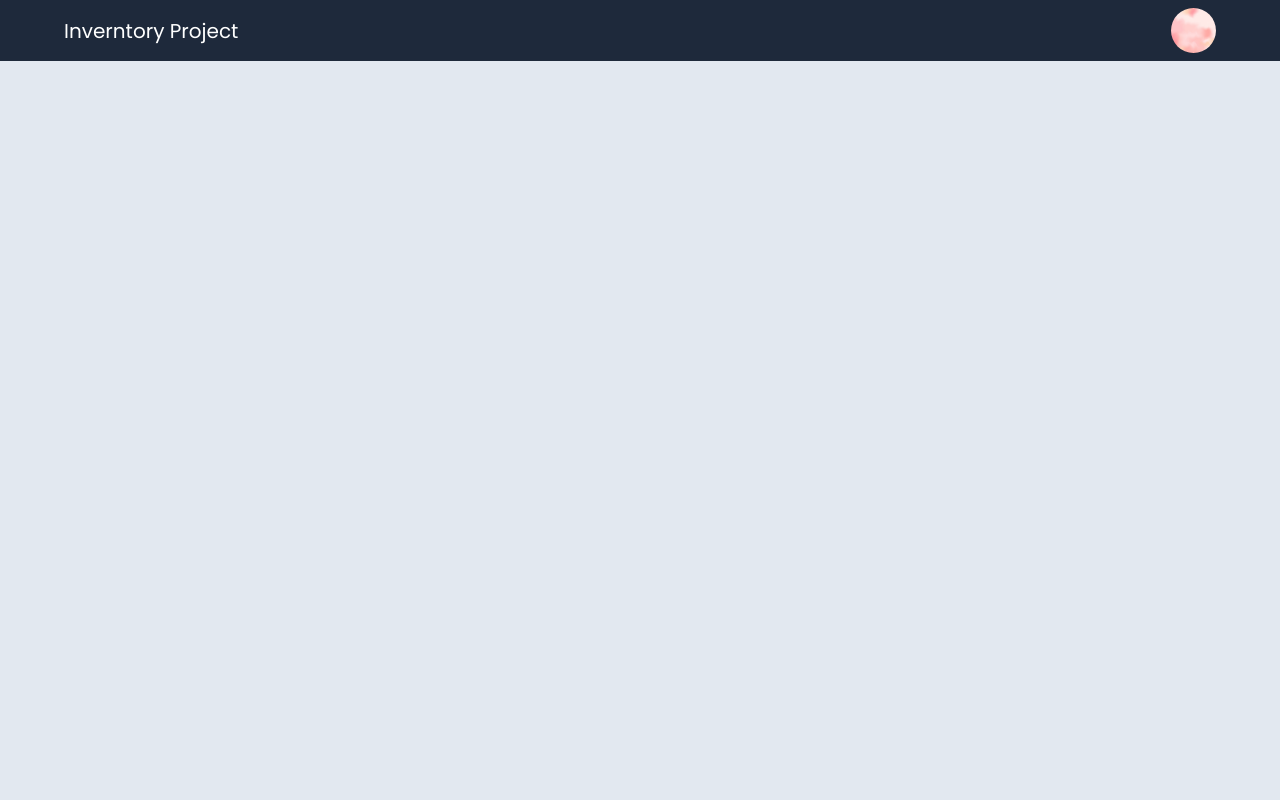
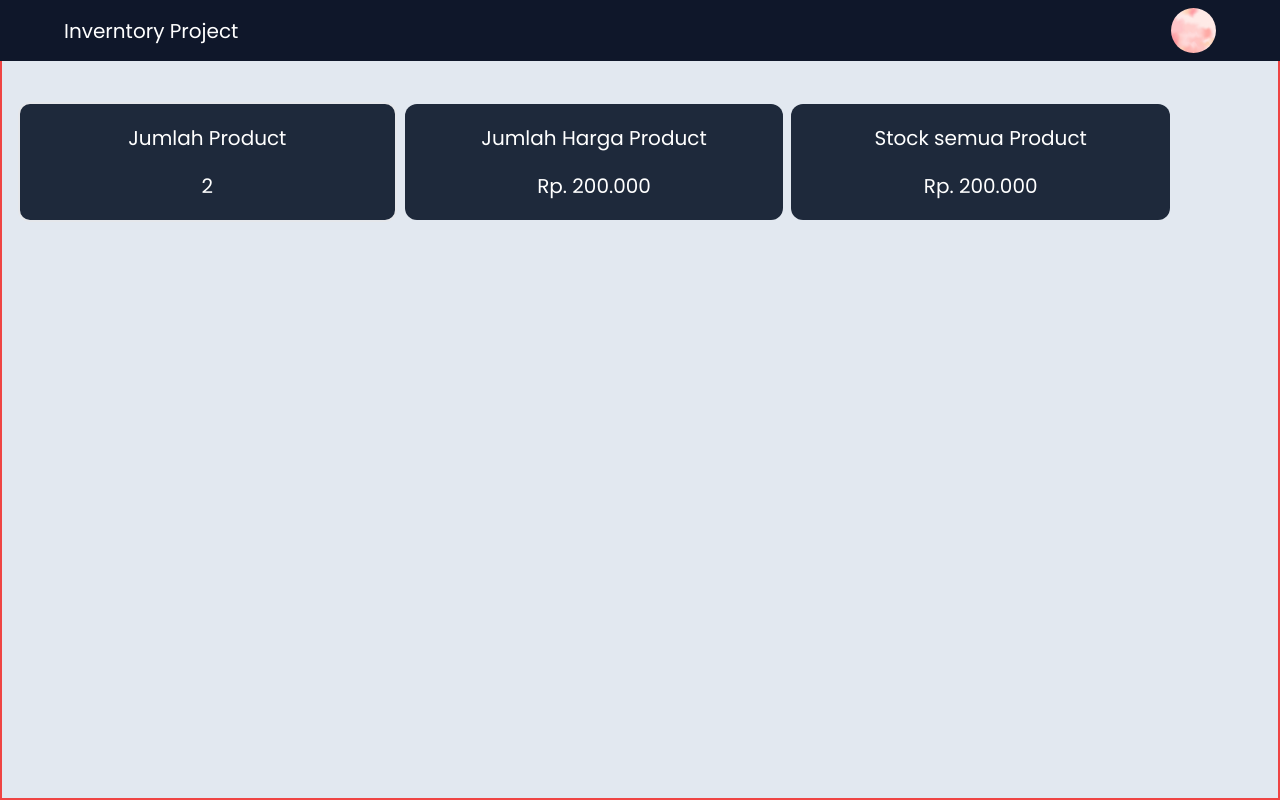
Before and after one commit to elangyudha280/web-inventory, a React (Vite) app: page /dashboard in a window 1280 px wide. Built offline with nearby package versions, Linux system fonts and the light colour scheme; sample sign-in values are in the browser's storage.

Commit message:
selesai desain card info product

```diff
--- a/src/App.jsx
+++ b/src/App.jsx
@@ -12,6 +12,8 @@ import CardRegister from './Component/ComponentLogin/CardRegister'
 import ContainerLogin from './Component/pages/ContainerLogin'
 // import component pages dashboard
 import ContainerDashboard from './Component/pages/ContainerDashboard'
+// component container  home dashboard
+import ContainerHomeDashboard from './Component/ComponentDashboard/ContainerHomeDashboard'
 
 
 // context token
@@ -47,8 +49,10 @@ function App() {
               </Route>
 
                   {/* Router about dashboard */}
-              <Route path='/dashboard' element={<ProtectedDashboard/>}>
-                <Route path='/dashboard' element={<ContainerDashboard/>}/>
+              <Route  element={<ProtectedDashboard/>}>
+                <Route path='/dashboard' element={<ContainerDashboard/>}>
+                  <Route path='/dashboard' element={<ContainerHomeDashboard/>} />
+                </Route>
               </Route>
             </Routes>
         </Router>
--- a/src/Component/ComponentDashboard/ContainerHomeDashboard.jsx
+++ b/src/Component/ComponentDashboard/ContainerHomeDashboard.jsx
@@ -3,7 +3,30 @@
 
 const ContainerHomeDashboard = ()=>{
     return (
-        <section className="container-home"></section>
+        <section className="container-home  pt-[100px] px-4 pb-5 overflow-x-hidden overflow-y-auto z-[1] relative w-full h-[100vh] border-2 border-red-500">
+            <section className="sub-container relative max-w-6xl ">
+                    <div className="container-book relative w-full grid  gap-2  sm:grid-cols-[1fr_1fr]   auto-rows-auto place-items-center lg:grid-cols-[1fr_1fr_1fr]">
+                        <div className="card-info-book w-full  py-5 px-3 flex-1 border-2 rounded-xl bg-slate-800 overflow-hidden ">
+                            <h2 className="title-card-info-book text-white text-center text-xl ">Jumlah Product</h2>
+                            <h2 className="count-jumlah-product text-white text-center text-xl mt-5 truncate">
+                                2
+                            </h2>
+                        </div>
+                        <div className="card-info-book w-full  py-5 px-3 flex-1  rounded-xl bg-slate-800 overflow-hidden ">
+                            <h2 className="title-card-info-book text-white text-center text-xl ">Jumlah Harga Product</h2>
+                            <h2 className="count-jumlah-product text-white text-center text-xl mt-5 truncate">
+                                Rp. 200.000
+                            </h2>
+                        </div>
+                        <div className="card-info-book w-full  py-5 px-3 flex-1  rounded-xl bg-slate-800 overflow-hidden ">
+                            <h2 className="title-card-info-book text-white text-center text-xl ">Stock semua Product</h2>
+                            <h2 className="count-jumlah-product text-white text-center text-xl mt-5 truncate">
+                                Rp. 200.000
+                            </h2>
+                        </div>
+                    </div>
+            </section>
+        </section>
     )
 }
 
--- a/src/Component/ComponentDashboard/Navbar.jsx
+++ b/src/Component/ComponentDashboard/Navbar.jsx
@@ -48,7 +48,7 @@ const Navbar = ()=>{
         (devideNav) ? setDevideNav(false) : setDevideNav(true)
     }
     return (
-        <nav className="navbar fixed top-0 left-0 w-full py-2 px-4 bg-slate-800 z-5">
+        <nav className="navbar fixed top-0 left-0 w-full py-2 px-4 bg-slate-900 z-[5]">
             <div className="container max-w-6xl relative h-[45px] mx-auto   flex items-center gap-2">
                     <Link to='/dashboard' className="title-nav text-white text-[0.9em] min-[243px]:text-xl">Inverntory Project</Link>
                     <div className="nav-item relative flex-1 w-full h-full  flex justify-end">
--- a/src/Component/pages/ContainerDashboard.jsx
+++ b/src/Component/pages/ContainerDashboard.jsx
@@ -1,4 +1,5 @@
 import { useEffect } from "react";
+import { Outlet } from "react-router";
 
 // component navbar
 import Navbar from "../ComponentDashboard/Navbar";
@@ -14,6 +15,8 @@ const ContainerDashboard = ()=>{
     return (
         <section className="container-dashboard relative w-full h-screen bg-slate-200">
             <Navbar/>
+
+            <Outlet/>
         </section>
     )
 }
```
